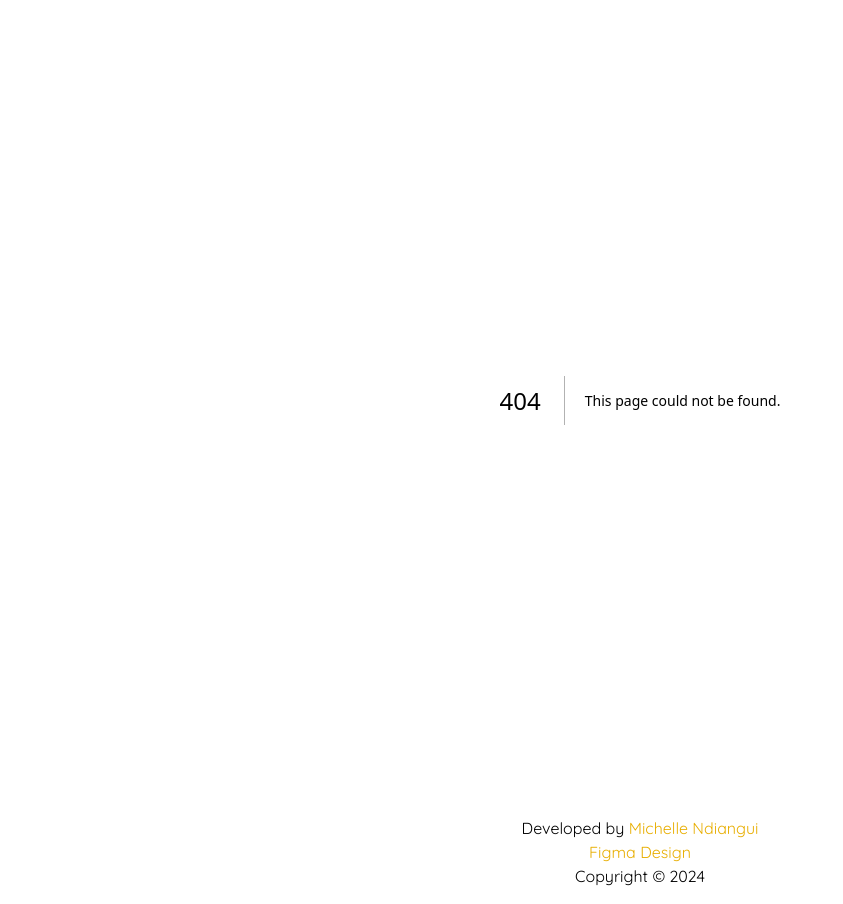
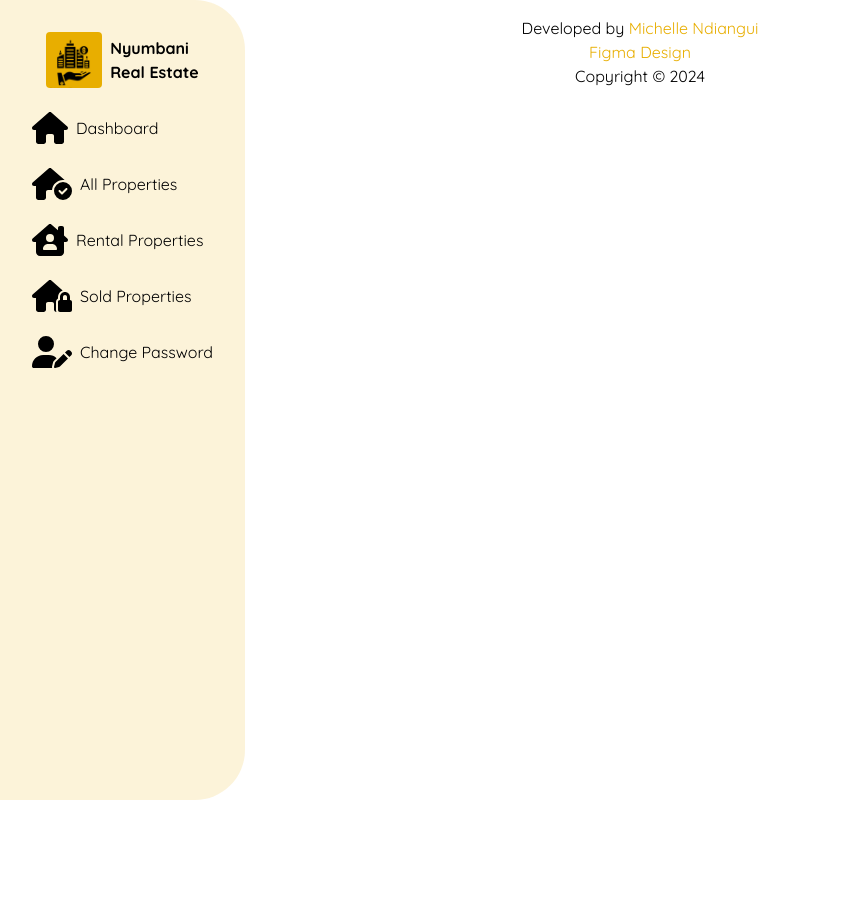
Before and after one commit to MuthoniMN/real-estate-system, a Next.js app: page /agents/dashboard in a window 1280 px wide. Before the commit this address had no page. Shown: the whole page, without its empty margins (0-843 px from the left). After the commit the page ends 800 px from the top, so only its background shows below. Built offline with nearby package versions, Linux system fonts and the light colour scheme.

Commit message:
agents sidebar and dashboard

```diff
--- /dev/null
+++ b/src/app/(protected)/agents/dashboard/page.js
@@ -0,0 +1,7 @@
+export default function AdminDashboard() {
+    return (
+        <div className="m-4 w-full">
+            <h2 className="text-3xl font-bold">Agent Dashboard</h2>
+        </div>
+    )
+}
--- /dev/null
+++ b/src/app/(protected)/agents/layout.js
@@ -0,0 +1,38 @@
+import Sidebar from "@/app/_components/Sidebar"
+import { faHome, faHouseChimneyUser, faHouseCircleCheck, faHouseLock, faUserEdit } from "@fortawesome/free-solid-svg-icons"
+
+const links = [
+    {
+        link: "/agents/dashboard",
+        desc: "Dashboard",
+        icon: faHome
+    },
+    {
+        link: "/agents/properties/all-properties",
+        desc: "All Properties",
+        icon: faHouseCircleCheck
+    },
+    {
+        link: "/agents/properties/rentals",
+        desc: "Rental Properties",
+        icon: faHouseChimneyUser
+    },
+    {
+        link: "/admin/properties/sold-properties",
+        desc: "Sold Properties",
+        icon: faHouseLock
+    },
+    {
+        link: "/change-password",
+        desc: "Change Password",
+        icon: faUserEdit
+    }
+]
+
+export default function AgentLayout({ children }) {
+    return (
+        <>
+            <Sidebar content={links} />
+        </>
+    )
+}
```
